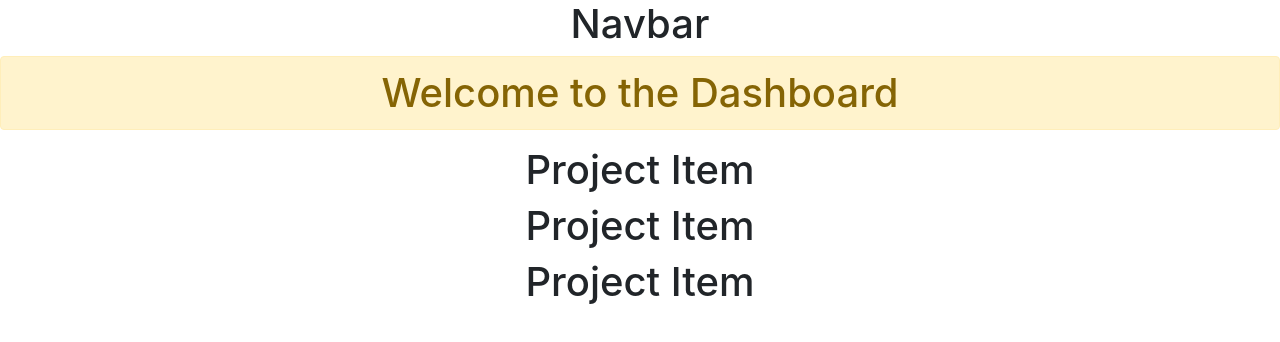
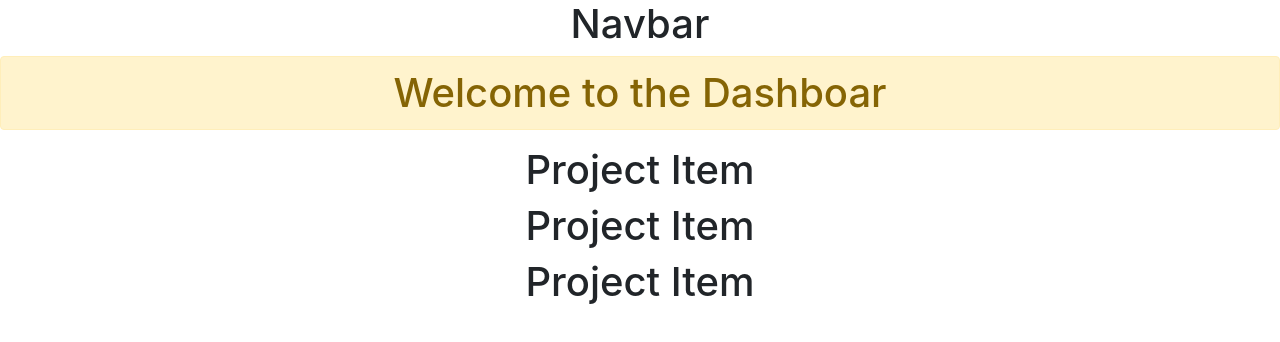
Before and after one commit to ciurescuraul/FullStackPPMTool, a React (Create React App) app in the folder ppmtool-react-client/: page / in a window 1280 px wide. Shown: the top 342 px of the page. Built offline with nearby package versions, Linux system fonts and the light colour scheme.

Commit message:
testing if i can commit from vscode

```diff
--- a/ppmtool-react-client/src/components/Dashboard.js
+++ b/ppmtool-react-client/src/components/Dashboard.js
@@ -4,7 +4,7 @@ import ProjectItem from "./Project/ProjectItem";
 const Dashboard = () => {
   return (
     <div>
-      <h1 className="alert alert-warning">Welcome to the Dashboard</h1>
+      <h1 className="alert alert-warning">Welcome to the Dashboar</h1>
       <ProjectItem />
       <ProjectItem />
       <ProjectItem />
```
